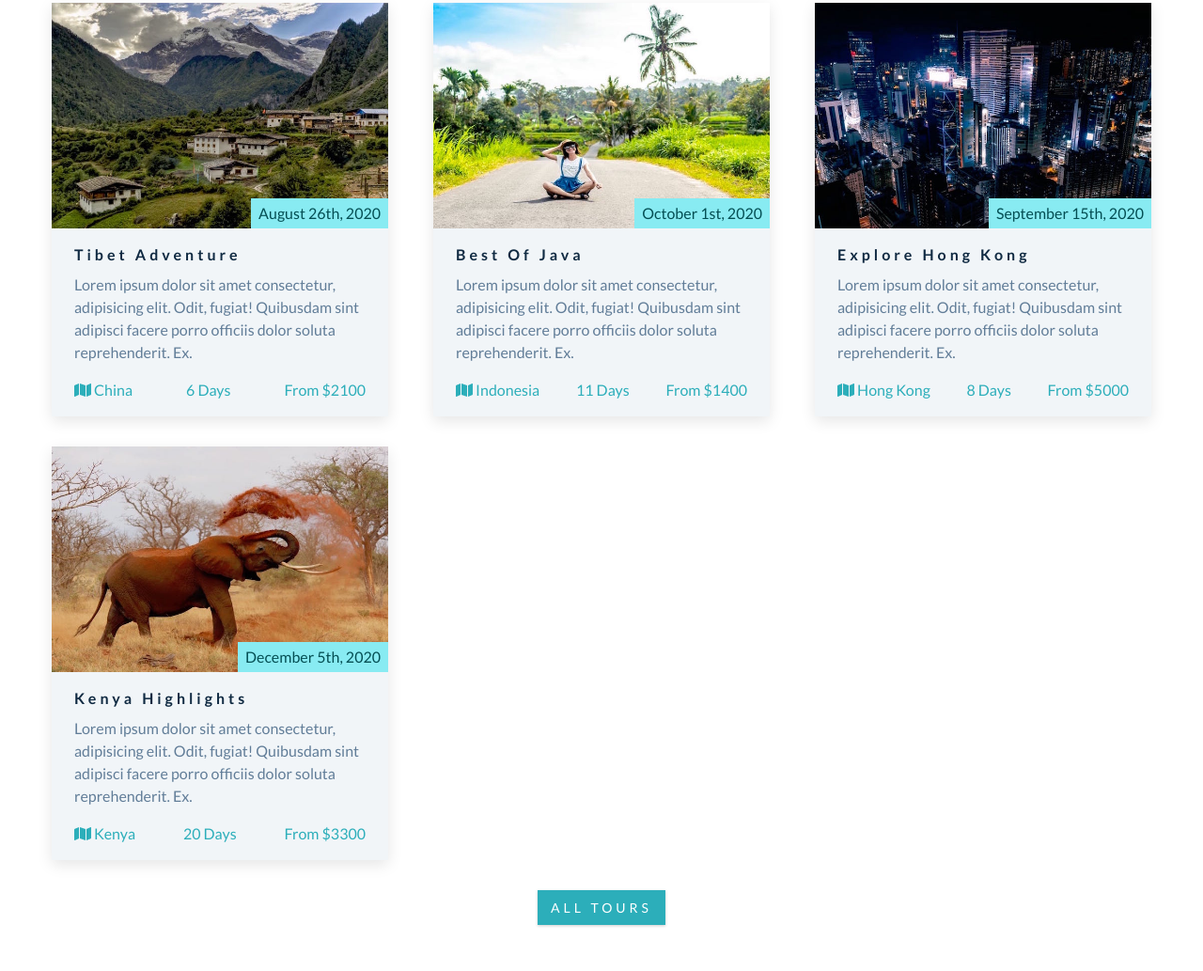
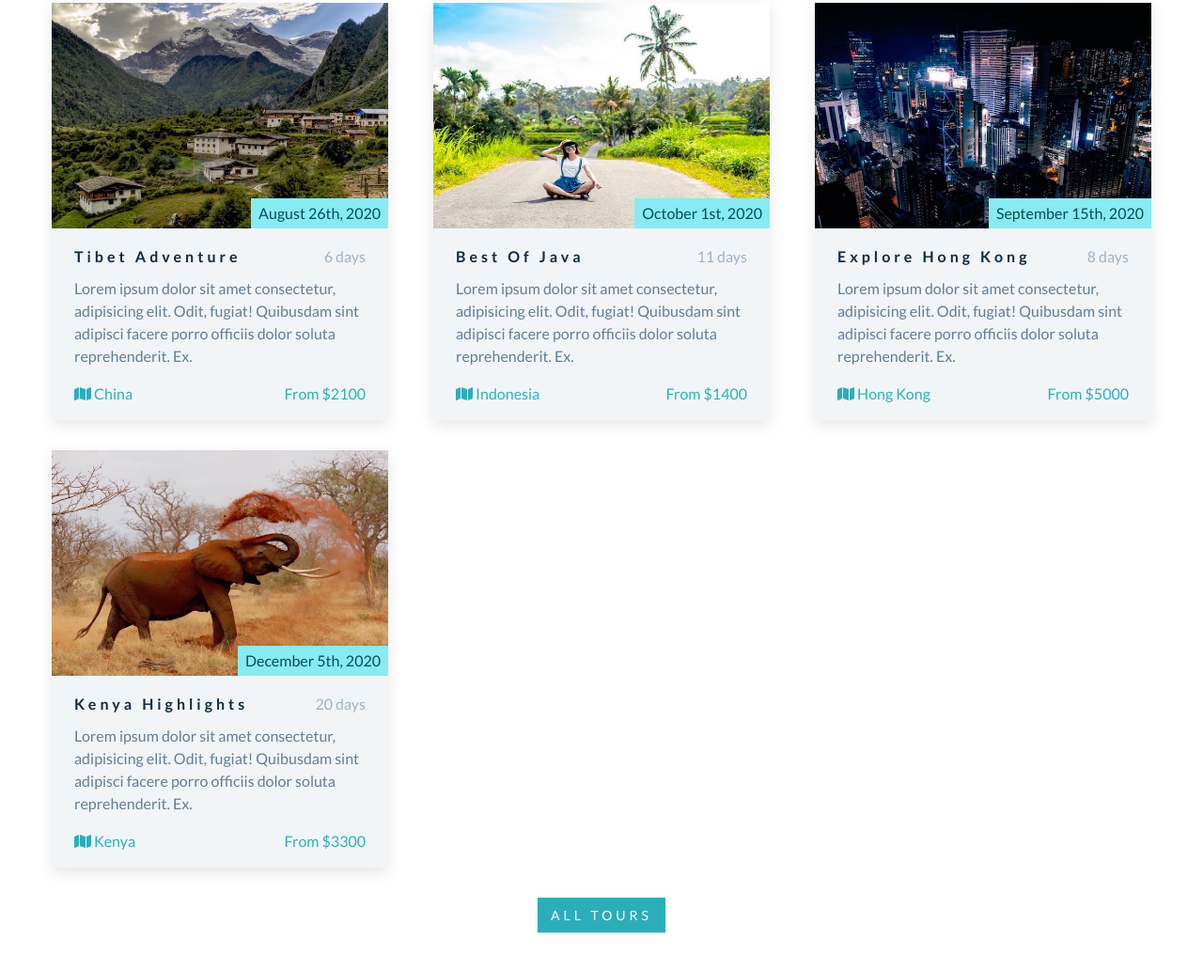
Before and after one commit to BlueXtreme/Backroads_flexbox, a plain HTML site: page index.html in a window 1280 px wide. Shown: the part 2056-3089 px from the top of the page at 94% size. Drawn offline with Linux system fonts and the light colour scheme.

Commit message:
Moved tour date next to tour title

```diff
--- a/css/styles.css
+++ b/css/styles.css
@@ -360,6 +360,19 @@ Featured Tours
 .tour-info {
   padding: 1.25rem 1.5rem;
 }
+.tour-title {
+  display: flex;
+  justify-content: space-between;
+  flex-wrap: wrap;
+}
+.tour-title p,
+.tour-title h4 {
+  margin-bottom: 0.75rem;
+  line-height: 1.25;
+}
+.tour-title p {
+  color: var(--clr-grey-7);
+}
 .tour-footer {
   display: flex;
   justify-content: space-between;
--- a/index.html
+++ b/index.html
@@ -139,7 +139,10 @@
           </div>
           <!-- tour info -->
           <div class="tour-info">
-            <h4>tibet adventure</h4>
+            <div class="tour-title">
+              <h4>tibet adventure</h4>
+              <p>6 days</p>
+            </div>
             <p>
               Lorem ipsum dolor sit amet consectetur, adipisicing elit. Odit,
               fugiat! Quibusdam sint adipisci facere porro officiis dolor soluta
@@ -152,7 +155,6 @@
                   china
                 </span>
               </p>
-              <p>6 days</p>
               <p>from $2100</p>
             </div>
           </div>
@@ -166,7 +168,10 @@
           </div>
           <!-- tour info -->
           <div class="tour-info">
-            <h4>best of java</h4>
+            <div class="tour-title">
+              <h4>best of java</h4>
+              <p>11 days</p>
+            </div>
             <p>
               Lorem ipsum dolor sit amet consectetur, adipisicing elit. Odit,
               fugiat! Quibusdam sint adipisci facere porro officiis dolor soluta
@@ -179,7 +184,6 @@
                   indonesia
                 </span>
               </p>
-              <p>11 days</p>
               <p>from $1400</p>
             </div>
           </div>
@@ -193,7 +197,10 @@
           </div>
           <!-- tour info -->
           <div class="tour-info">
-            <h4>explore hong kong</h4>
+            <div class="tour-title">
+              <h4>explore hong kong</h4>
+              <p>8 days</p>
+            </div>
             <p>
               Lorem ipsum dolor sit amet consectetur, adipisicing elit. Odit,
               fugiat! Quibusdam sint adipisci facere porro officiis dolor soluta
@@ -206,7 +213,6 @@
                   hong kong
                 </span>
               </p>
-              <p>8 days</p>
               <p>from $5000</p>
             </div>
           </div>
@@ -220,7 +226,10 @@
           </div>
           <!-- tour info -->
           <div class="tour-info">
-            <h4>kenya highlights</h4>
+            <div class="tour-title">
+              <h4>kenya highlights</h4>
+              <p>20 days</p>
+            </div>
             <p>
               Lorem ipsum dolor sit amet consectetur, adipisicing elit. Odit,
               fugiat! Quibusdam sint adipisci facere porro officiis dolor soluta
@@ -233,7 +242,6 @@
                   kenya
                 </span>
               </p>
-              <p>20 days</p>
               <p>from $3300</p>
             </div>
           </div>
```
